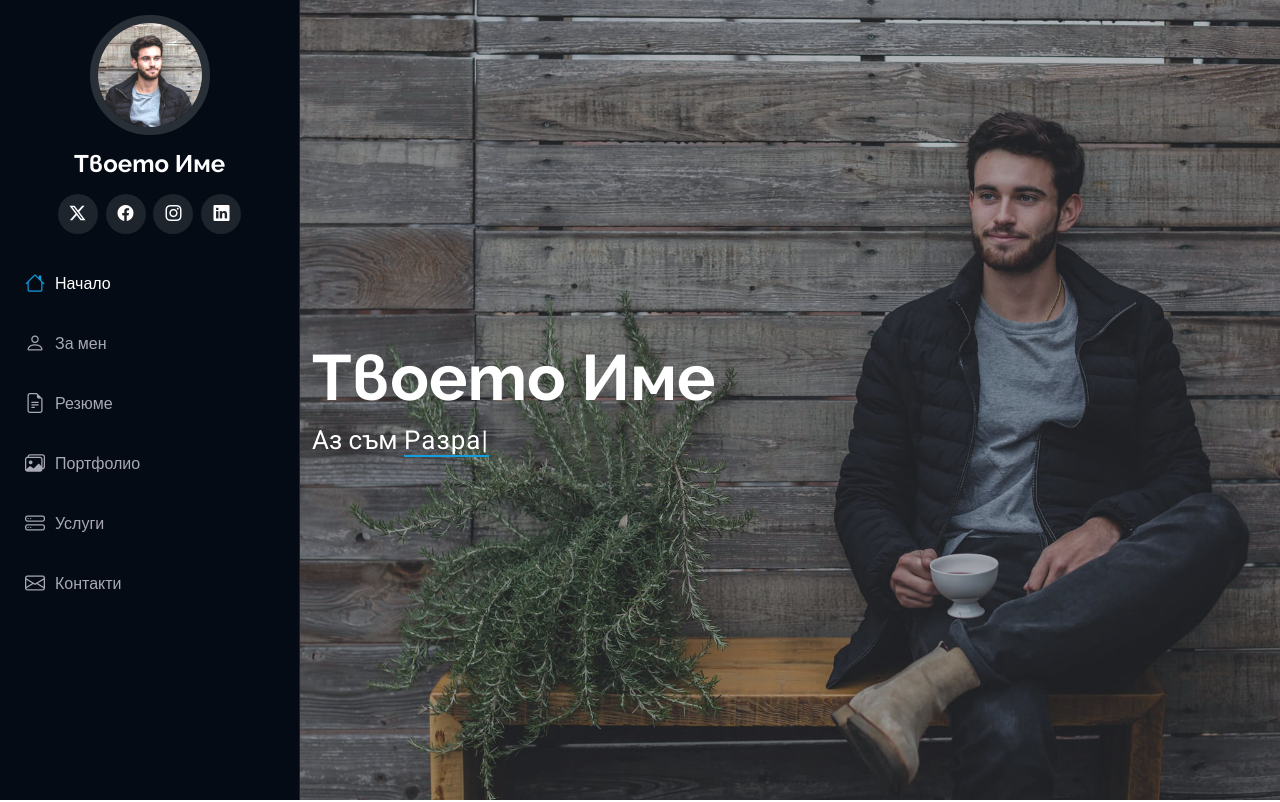
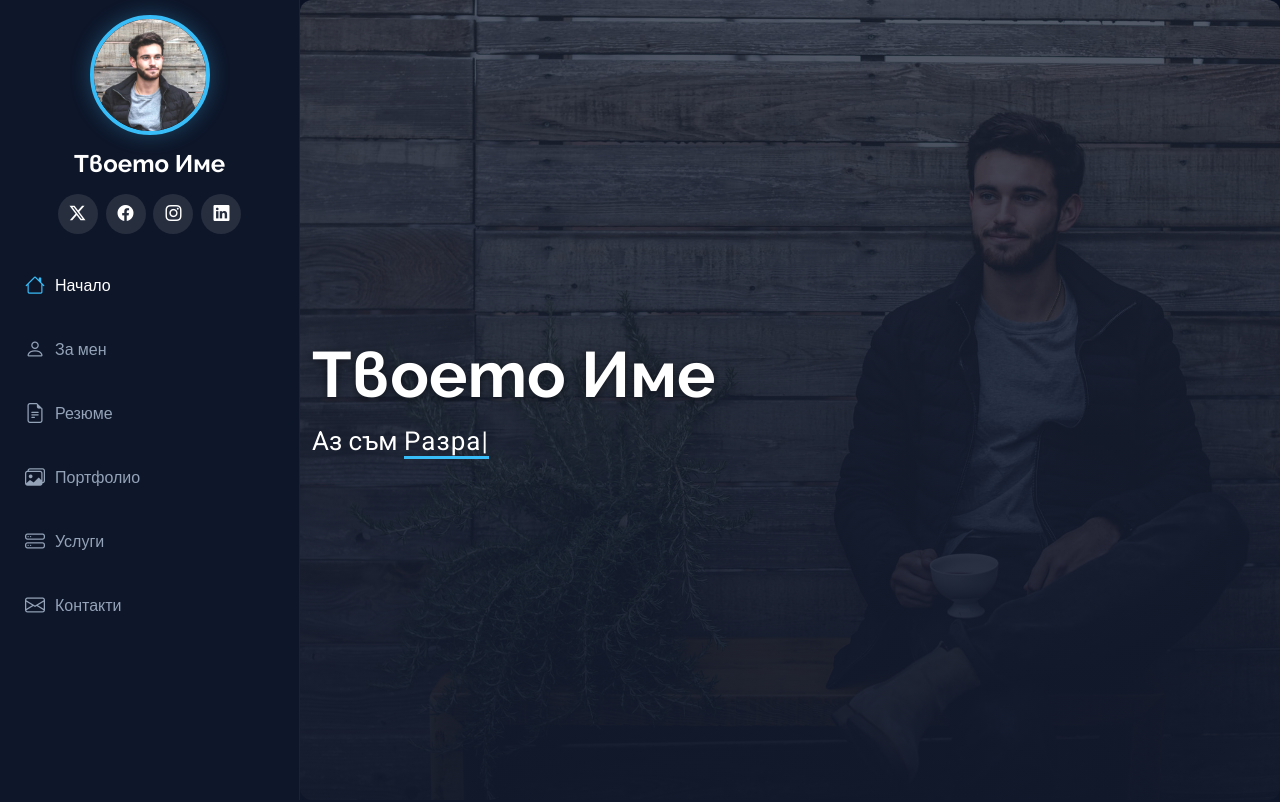
Before and after one commit to lazermen01/vicii, a plain HTML site: page index.html in a window 1280 px wide. Shown: the top 802 px of the page. Drawn offline with Linux system fonts and the light colour scheme.

Commit message:
Update main.css

```diff
--- a/assets/css/main.css
+++ b/assets/css/main.css
@@ -17,38 +17,50 @@
   --nav-font: "Poppins",  sans-serif;
 }
 
-/* Global Colors - The following color variables are used throughout the website. Updating them here will change the color scheme of the entire website */
+/* Global Colors - Modern Dark Theme */
 :root {
-  --background-color: #ffffff; /* Background color for the entire website, including individual sections */
-  --default-color: #272829; /* Default color used for the majority of the text content across the entire website */
-  --heading-color: #050d18; /* Color for headings, subheadings and title throughout the website */
-  --accent-color: #149ddd; /* Accent color that represents your brand on the website. It's used for buttons, links, and other elements that need to stand out */
-  --surface-color: #ffffff; /* The surface color is used as a background of boxed elements within sections, such as cards, icon boxes, or other elements that require a visual separation from the global background. */
-  --contrast-color: #ffffff; /* Contrast color for text, ensuring readability against backgrounds of accent, heading, or default colors. */
+  /* Тъмен фон (Deep Slate) вместо бяло */
+  --background-color: #0f172a;
+
+  /* Светъл текст за четимост на тъмния фон */
+  --default-color: #cbd5e1;
+
+  /* Бяло за заглавията */
+  --heading-color: #ffffff;
+
+  /* Акцентен цвят - Електриково синьо (Cyan/Sky) */
+  --accent-color: #38bdf8;
+
+  /* Повърхност за карти (малко по-светло от фона) */
+  --surface-color: #1e293b;
+
+  /* Цвят на текста върху акцентни бутони (черен за контраст) */
+  --contrast-color: #0f172a;
 }
 
-/* Nav Menu Colors - The following color variables are used specifically for the navigation menu. They are separate from the global colors to allow for more customization options */
+/* Nav Menu Colors */
 :root {
-  --nav-color: #a8a9b4;  /* The default color of the main navmenu links */
-  --nav-hover-color: #ffffff; /* Applied to main navmenu links when they are hovered over or active */
-  --nav-mobile-background-color: #040b14; /* Used as the background color for mobile navigation menu */
-  --nav-dropdown-background-color: #040b14; /* Used as the background color for dropdown items that appear when hovering over primary navigation items */
-  --nav-dropdown-color: #a8a9b4; /* Used for navigation links of the dropdown items in the navigation menu. */
-  --nav-dropdown-hover-color: #ffffff; /* Similar to --nav-hover-color, this color is applied to dropdown navigation links when they are hovered over. */
+  --nav-color: #94a3b8;
+  --nav-hover-color: #ffffff;
+  --nav-mobile-background-color: #0f172a;
+  --nav-dropdown-background-color: #1e293b;
+  --nav-dropdown-color: #cbd5e1;
+  --nav-dropdown-hover-color: #38bdf8;
 }
 
-/* Color Presets - These classes override global colors when applied to any section or element, providing reuse of the sam color scheme. */
-
+/* Color Presets - Adjusting specifically for dark mode sections */
 .light-background {
-  --background-color: #f4fafd;
-  --surface-color: #ffffff;
+  /* За секциите, които трябва да се различават леко */
+  --background-color: #162033;
+  --surface-color: #1e293b;
 }
 
 .dark-background {
-  --background-color: #040b14;
+  /* За хедъра и hero секцията */
+  --background-color: #020617;
   --default-color: #ffffff;
   --heading-color: #ffffff;
-  --surface-color: #151f2b;
+  --surface-color: #0f172a;
   --contrast-color: #ffffff;
 }
 
@@ -1273,3 +1285,90 @@ section,
 .starter-section {
   /* Add your styles here */
 }
+
+/* --------------------------------------------------------------
+# CUSTOM BEAUTIFICATION (Paste this at the bottom of css file)
+# Подобрения за по-красив и модерен вид
+-------------------------------------------------------------- */
+
+/* 1. По-меки шрифтове и разстояния */
+body {
+  line-height: 1.7; /* По-лесно четене */
+}
+
+/* 2. Модерни заоблени ъгли за всичко */
+.icon-box, .service-item, .resume-item, .portfolio-content, img, .info-wrap, .php-email-form {
+  border-radius: 12px; /* Заобляне */
+}
+
+.profile-img img {
+    border-radius: 50%; /* Кръгла профилна снимка */
+    box-shadow: 0 0 20px rgba(56, 189, 248, 0.3); /* Сияние около снимката */
+    border: 4px solid var(--accent-color) !important;
+}
+
+/* 3. Ефект "Карта" с дълбочина за услугите и резюмето */
+.service-item, .info-wrap, .php-email-form, .resume-item {
+  background-color: var(--surface-color);
+  box-shadow: 0 4px 6px -1px rgba(0, 0, 0, 0.3), 0 2px 4px -1px rgba(0, 0, 0, 0.15); /* Тъмна сянка */
+  border: 1px solid rgba(255, 255, 255, 0.05); /* Тънък контур */
+  transition: transform 0.3s ease, box-shadow 0.3s ease;
+}
+
+/* Анимация при посочване с мишката */
+.service-item:hover, .info-wrap:hover {
+  transform: translateY(-5px); /* Леко повдигане */
+  box-shadow: 0 10px 15px -3px rgba(0, 0, 0, 0.5); /* По-силна сянка */
+  border-color: var(--accent-color); /* Акцентен бордър при ховър */
+}
+
+/* 4. Меню (Sidebar) - Стъклен ефект */
+.header {
+  background-color: rgba(15, 23, 42, 0.85) !important; /* Полупрозрачно */
+  backdrop-filter: blur(10px); /* Ефект на замъглено стъкло */
+  border-right: 1px solid rgba(255, 255, 255, 0.05);
+}
+
+/* 5. Умения (Skills) - Светещи ленти */
+.skills .progress {
+    background-color: rgba(255,255,255, 0.05); /* Тъмен улей */
+    border-radius: 6px;
+    height: 12px;
+}
+.skills .progress-bar {
+    border-radius: 6px;
+    background: linear-gradient(90deg, var(--accent-color), #60a5fa); /* Градиент */
+    box-shadow: 0 0 10px rgba(56, 189, 248, 0.5); /* Сияние */
+}
+
+/* 6. Hero Section - По-интересен фон */
+.hero:before {
+    /* Градиент вместо плътен цвят за повече атмосфера */
+    background: linear-gradient(to bottom, rgba(15, 23, 42, 0.7), rgba(15, 23, 42, 0.95));
+}
+.hero h2 {
+    text-shadow: 0 2px 10px rgba(0,0,0,0.5);
+}
+.hero p span {
+    border-bottom: 3px solid var(--accent-color);
+}
+
+/* 7. Портфолио - Подобрен ховър */
+.portfolio .portfolio-content .portfolio-info {
+    background: rgba(15, 23, 42, 0.9); /* По-тъмен фон */
+    border-top: 2px solid var(--accent-color);
+}
+
+/* 8. Форми за контакт */
+.contact .php-email-form input,
+.contact .php-email-form textarea {
+    background-color: #020617 !important; /* Много тъмен фон за писане */
+    border: 1px solid rgba(255,255,255, 0.1);
+    color: #fff;
+    border-radius: 8px;
+}
+.contact .php-email-form input:focus,
+.contact .php-email-form textarea:focus {
+    border-color: var(--accent-color);
+    box-shadow: 0 0 0 4px rgba(56, 189, 248, 0.1);
+}
```
